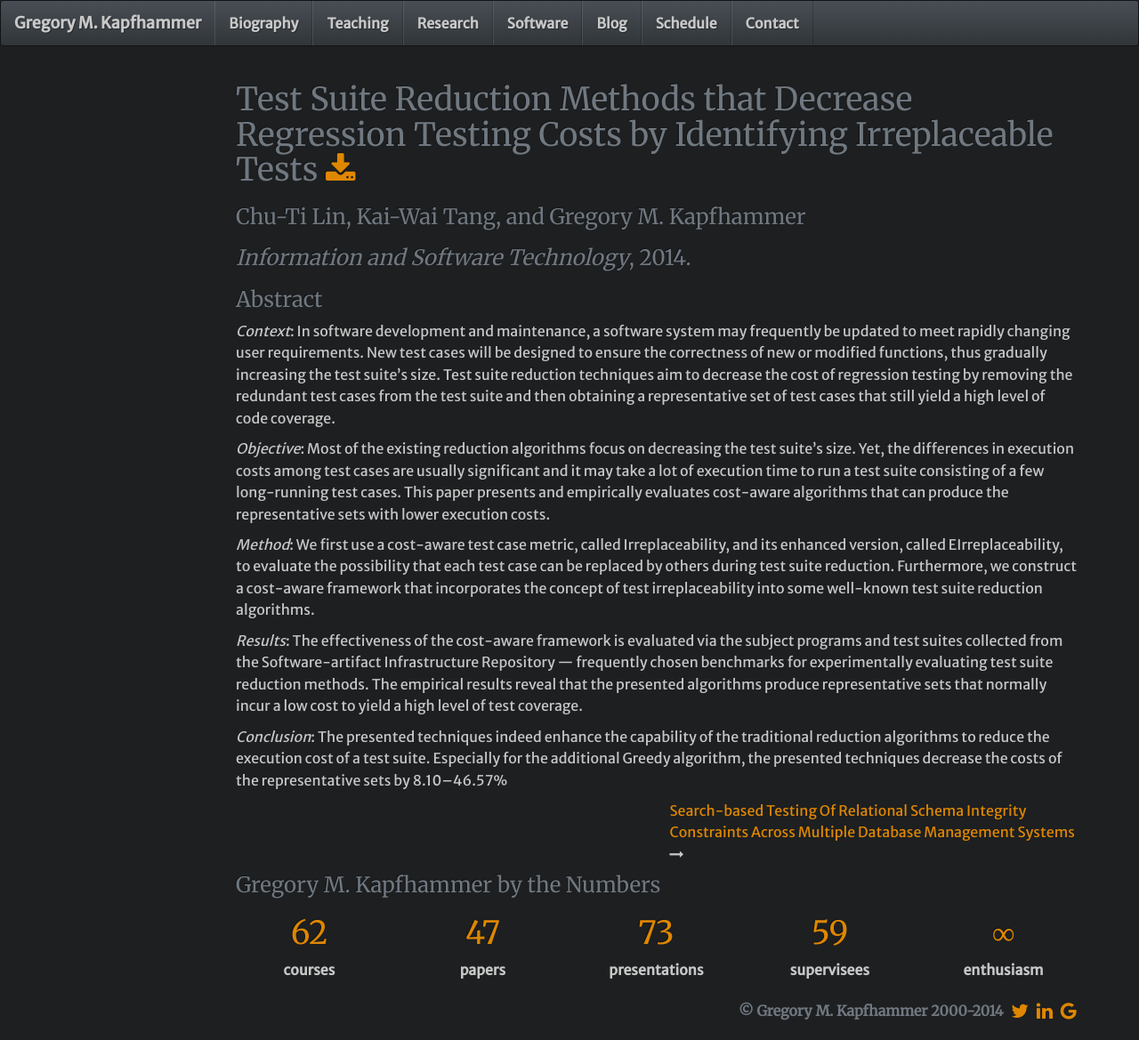
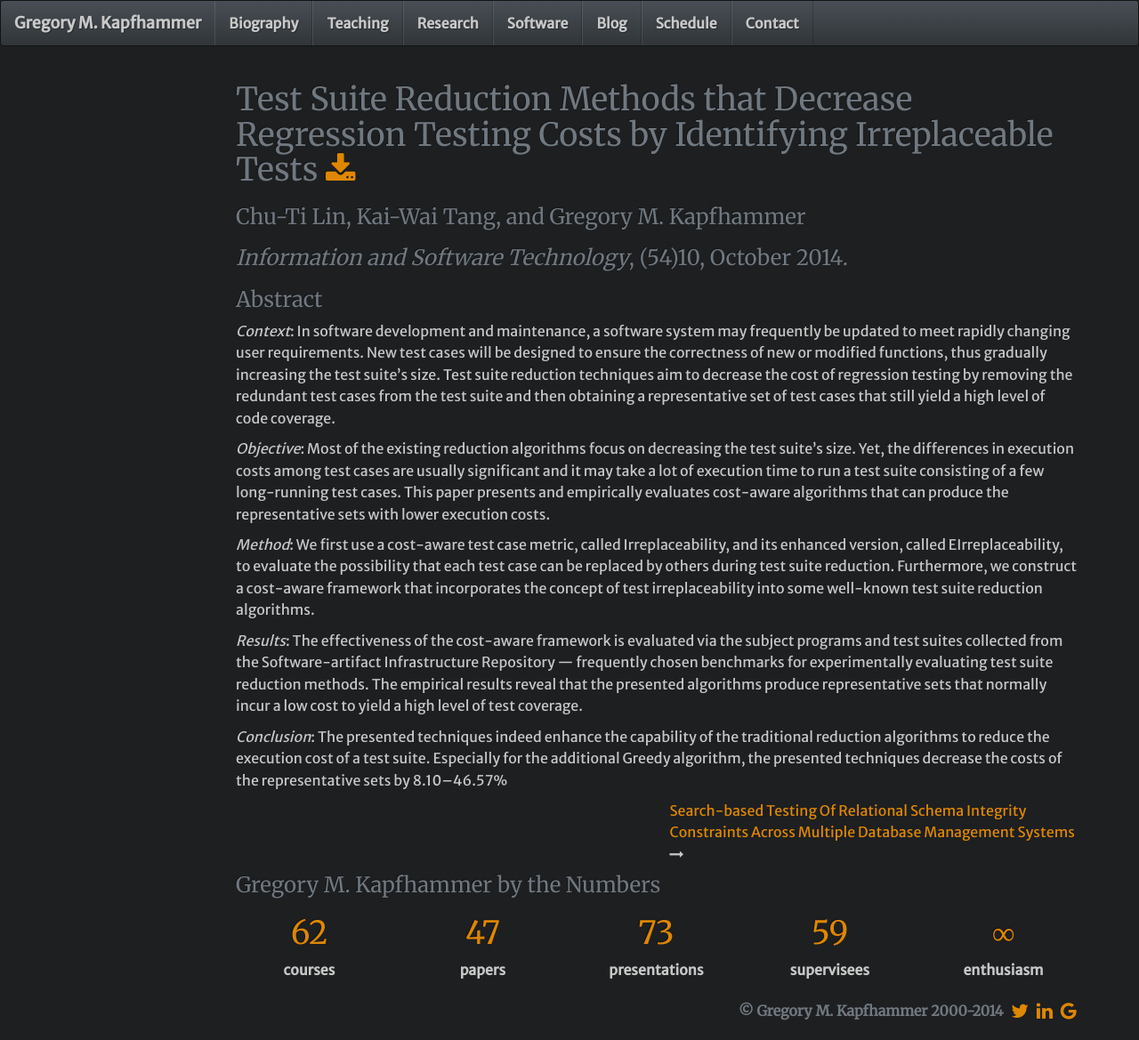
Before and after one commit to geerc/www, a Jekyll site: the page built from gkapfham/research/papers/Paper-IST2014.md, in a window 1280 px wide. Shown: the whole page at 89% size. Built offline with Jekyll 4.4.1, drawn with Linux system fonts in a browser that asks for light colours; nearby versions of some CDN libraries; Markdown is read by kramdown in place of the engine named in the settings; comment, search, counter and statistics services are not loaded.

Commit message:
Changing the urls to the papers in PDF for the four current paper .md files.

```diff
--- a/gkapfham/research/papers/Paper-IST2014.md
+++ b/gkapfham/research/papers/Paper-IST2014.md
@@ -11,11 +11,11 @@ paper: true
 backup: ../../../../../
 ---
 
-## {{ page.title }} [<i class="fa fa-download"></i>]({{backup}}/download/research/papers/ist2014-lin-tang-kapfhammer.pdf "Download this Paper!")
+## {{ page.title }} [<i class="fa fa-download"></i>]({{site.baseurl}}download/research/papers/ist2014-lin-tang-kapfhammer.pdf "Download this Paper!")
 
 ### {{page.authors }}
 
-### <i>Information and Software Technology</i>, 2014.
+### <i>Information and Software Technology</i>, (54)10, October 2014.
 
 ### Abstract
 
```
Also changed, not shown: gkapfham/research/papers/Paper-ICECCS2013.md (+1 -1 lines), gkapfham/research/papers/Paper-ICST2013.md (+1 -1 lines), gkapfham/research/papers/Paper-Mutation2013.md (+1 -1 lines).
